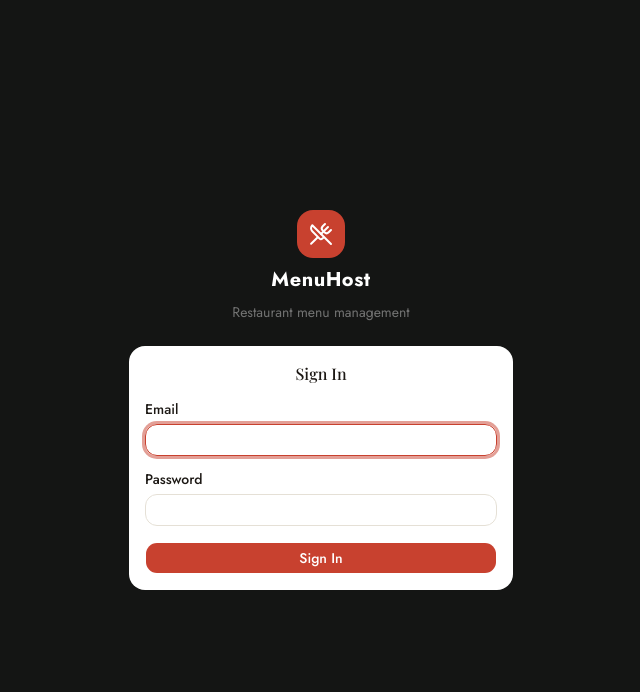
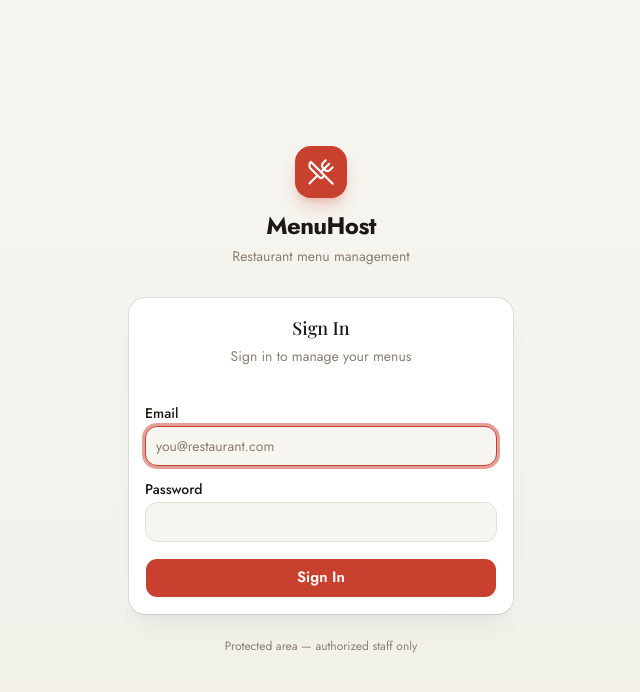
Before and after one commit to Georgesa98/restaurant-menu, a Next.js app: page /en/admin/login in a window 1280 px wide. Shown: the top 692 px of the page, without its empty margins (319-959 px from the left). Built offline with nearby package versions, Linux system fonts and the light colour scheme.

Commit message:
admin: light saas shell, login polish, nav pattern

```diff
--- a/app/[locale]/admin/login/page.tsx
+++ b/app/[locale]/admin/login/page.tsx
@@ -4,7 +4,7 @@ import { useState, FormEvent, use } from 'react';
 import { useRouter } from 'next/navigation';
 import { useTranslations } from 'next-intl';
 import { api } from '@/lib/api';
-import { Card, CardContent, CardHeader, CardTitle } from '@/components/ui/card';
+import { Card, CardContent, CardHeader, CardTitle, CardDescription } from '@/components/ui/card';
 import { Button } from '@/components/ui/button';
 import { Input } from '@/components/ui/input';
 import { Label } from '@/components/ui/label';
@@ -36,38 +36,47 @@ export default function AdminLoginPage({ params: paramsPromise }: { params: Prom
   }
 
   return (
-    <div className="min-h-dvh flex items-center justify-center px-4" style={{ background: '#141514' }}>
-      <div className="w-full max-w-sm space-y-6">
-        <div className="text-center space-y-2">
-          <div className="inline-flex items-center justify-center size-12 rounded-xl bg-primary text-primary-foreground mb-2">
-            <UtensilsCrossed className="size-6" />
+    <div className="min-h-dvh bg-gradient-to-b from-background to-muted/60 px-4 py-10">
+      <div className="mx-auto flex min-h-[calc(100dvh-5rem)] w-full max-w-sm flex-col justify-center">
+        <div className="mb-8 space-y-3 text-center">
+          <div className="mx-auto flex size-13 w-fit items-center justify-center rounded-2xl bg-primary p-3 text-primary-foreground shadow-lg shadow-primary/25">
+            <UtensilsCrossed className="size-7" strokeWidth={1.8} />
           </div>
-          <h1 className="text-xl font-bold text-white tracking-wide">MenuHost</h1>
-          <p className="text-sm text-white/40">Restaurant menu management</p>
+          <div>
+            <h1 className="text-2xl font-bold tracking-tight">MenuHost</h1>
+            <p className="mt-1 text-sm text-muted-foreground">Restaurant menu management</p>
+          </div>
         </div>
-        <Card className="w-full">
-          <CardHeader>
-            <CardTitle className="text-center text-base">{t('login')}</CardTitle>
+        <Card className="border-border/70 shadow-xl shadow-black/[0.04]">
+          <CardHeader className="pb-2 text-center">
+            <CardTitle className="text-lg">{t('login')}</CardTitle>
+            <CardDescription>Sign in to manage your menus</CardDescription>
           </CardHeader>
-          <CardContent>
+          <CardContent className="pt-4">
             <form onSubmit={handleSubmit} className="space-y-4">
               {error && (
-                <div className="rounded-lg bg-destructive/10 border border-destructive/20 px-3 py-2 text-xs text-destructive">
+                <div
+                  role="alert"
+                  className="rounded-xl border border-destructive/25 bg-destructive/[0.07] px-3.5 py-2.5 text-[13px] font-medium text-destructive"
+                >
                   {error}
                 </div>
               )}
-              <div className="space-y-2">
+              <div className="space-y-1.5">
                 <Label htmlFor="email">{t('email')}</Label>
                 <Input
                   id="email"
                   type="email"
                   value={email}
                   onChange={(e) => setEmail(e.target.value)}
+                  placeholder="you@restaurant.com"
                   required
                   autoFocus
+                  autoComplete="email"
+                  className="h-10 bg-background"
                 />
               </div>
-              <div className="space-y-2">
+              <div className="space-y-1.5">
                 <Label htmlFor="password">{t('password')}</Label>
                 <Input
                   id="password"
@@ -75,14 +84,19 @@ export default function AdminLoginPage({ params: paramsPromise }: { params: Prom
                   value={password}
                   onChange={(e) => setPassword(e.target.value)}
                   required
+                  autoComplete="current-password"
+                  className="h-10 bg-background"
                 />
               </div>
-              <Button type="submit" disabled={loading} className="w-full">
+              <Button type="submit" disabled={loading} className="h-10 w-full text-[15px] font-semibold">
                 {loading ? t('signingIn') : t('login')}
               </Button>
             </form>
           </CardContent>
         </Card>
+        <p className="mt-6 text-center text-xs text-muted-foreground">
+          Protected area — authorized staff only
+        </p>
       </div>
     </div>
   );
--- a/components/admin/admin-layout.tsx
+++ b/components/admin/admin-layout.tsx
@@ -6,6 +6,7 @@ import { Button } from '@/components/ui/button';
 import { ExportButton } from './export-button';
 import { ListTree, UtensilsCrossed, Building2, Upload, LogOut } from 'lucide-react';
 import type { ReactNode } from 'react';
+import { cn } from '@/lib/utils';
 
 const views = ['items', 'categories'] as const;
 export type AdminView = (typeof views)[number];
@@ -13,11 +14,37 @@ export type AdminView = (typeof views)[number];
 export type ExtendedView = AdminView | 'tenants' | 'import';
 
 const viewIcons: Record<string, ReactNode> = {
-  items: <UtensilsCrossed className="size-4" />,
-  categories: <ListTree className="size-4" />,
-  tenants: <Building2 className="size-4" />,
-  import: <Upload className="size-4" />,
+  items: <UtensilsCrossed className="size-[18px]" strokeWidth={1.9} />,
+  categories: <ListTree className="size-[18px]" strokeWidth={1.9} />,
+  tenants: <Building2 className="size-[18px]" strokeWidth={1.9} />,
+  import: <Upload className="size-[18px]" strokeWidth={1.9} />,
 };
+
+function NavButton({
+  active,
+  onClick,
+  children,
+}: {
+  active?: boolean;
+  onClick: () => void;
+  children: ReactNode;
+}) {
+  return (
+    <Button
+      variant="ghost"
+      size="sm"
+      onClick={onClick}
+      className={cn(
+        'h-9 w-full justify-start gap-2.5 rounded-xl px-3 text-[13.5px] font-medium',
+        active
+          ? 'bg-primary/[0.08] text-foreground hover:bg-primary/[0.12]'
+          : 'text-muted-foreground hover:bg-muted hover:text-foreground'
+      )}
+    >
+      {children}
+    </Button>
+  );
+}
 
 export function AdminLayout({
   view,
@@ -33,64 +60,67 @@ export function AdminLayout({
   const isSuper = user?.role === 'SUPER_ADMIN';
 
   return (
-    <div className="min-h-dvh flex">
-      <aside className="w-64 bg-sidebar text-sidebar-foreground flex flex-col shrink-0">
-        <div className="h-1 shrink-0 bg-amber" />
-        <div className="px-4 pt-4 pb-3">
-          <h2 className="font-bold text-sm tracking-wide">MenuHost</h2>
-          <p className="text-xs text-sidebar-foreground/50 mt-0.5 truncate">{user?.email}</p>
+    <div className="min-h-dvh bg-muted/40 lg:flex">
+      <aside className="shrink-0 border-e border-border/70 bg-card lg:sticky lg:top-0 lg:flex lg:h-dvh lg:w-64 lg:flex-col">
+        <div className="flex items-center gap-2.5 px-4 pb-4 pt-5">
+          <span className="flex size-9 items-center justify-center rounded-xl bg-primary text-primary-foreground">
+            <UtensilsCrossed className="size-[18px]" strokeWidth={2} />
+          </span>
+          <span className="min-w-0">
+            <span className="block truncate text-[15px] font-bold leading-tight tracking-tight">
+              MenuHost
+            </span>
+            <span className="block truncate text-xs text-muted-foreground">{user?.email}</span>
+          </span>
         </div>
-        <nav className="flex-1 px-2 space-y-0.5">
-          {views.map((v) => {
-            const Icon = viewIcons[v];
-            return (
-              <Button
-                key={v}
-                variant={view === v ? 'secondary' : 'ghost'}
-                size="sm"
-                onClick={() => onNavigate(v)}
-                className="w-full justify-start gap-2.5 data-[slot=button]:text-sidebar-foreground/70"
-              >
-                {Icon}
-                {t(v)}
-              </Button>
-            );
-          })}
+        <nav className="flex gap-1 overflow-x-auto px-3 pb-3 lg:flex-1 lg:flex-col lg:gap-0.5 lg:overflow-visible lg:px-2.5 lg:pb-4">
+          {views.map((v) => (
+            <NavButton key={v} active={view === v} onClick={() => onNavigate(v)}>
+              {viewIcons[v]}
+              {t(v)}
+            </NavButton>
+          ))}
           {isSuper && (
-            <Button
-              variant={view === 'tenants' ? 'secondary' : 'ghost'}
-              size="sm"
-              onClick={() => onNavigate('tenants')}
-              className="w-full justify-start gap-2.5 data-[slot=button]:text-sidebar-foreground/70"
-            >
-              <Building2 className="size-4" />
+            <NavButton active={view === 'tenants'} onClick={() => onNavigate('tenants')}>
+              <Building2 className="size-[18px]" strokeWidth={1.9} />
               Tenants
-            </Button>
+            </NavButton>
           )}
+          <span className="mx-1 hidden w-px self-stretch bg-border/70 lg:hidden" />
+          <span className="lg:hidden">
+            <NavButton active={view === 'import'} onClick={() => onNavigate('import')}>
+              <Upload className="size-[18px]" strokeWidth={1.9} />
+              Import
+            </NavButton>
+          </span>
         </nav>
-        <div className="p-2 border-t border-sidebar-border space-y-0.5">
-          <Button
-            variant="ghost"
-            size="sm"
-            onClick={() => onNavigate('import')}
-            className={`w-full justify-start gap-2.5 ${view === 'import' ? 'text-sidebar-foreground bg-sidebar-accent' : 'text-sidebar-foreground/40 hover:text-sidebar-foreground'}`}
+        <div className="hidden border-t border-border/70 p-2.5 lg:block">
+          <NavButton active={view === 'import'} onClick={() => onNavigate('import')}>
+            <Upload className="size-[18px]" strokeWidth={1.9} />
+            Import
+          </NavButton>
+          <ExportButton />
+          <button
+            onClick={signOut}
+            className="flex h-9 w-full items-center gap-2.5 rounded-xl px-3 text-[13.5px] font-medium text-muted-foreground transition-colors hover:bg-muted hover:text-foreground"
           >
-            <Upload className="size-4" />
-            Import
-          </Button>
-          <ExportButton />
-          <Button
-            variant="ghost"
-            size="sm"
-            onClick={signOut}
-            className="w-full justify-start gap-2.5 text-sidebar-foreground/40 hover:text-sidebar-foreground"
-          >
+            <LogOut className="size-[18px]" strokeWidth={1.9} />
+            {t('logout')}
+          </button>
+        </div>
+        <div className="flex items-center gap-2 border-t border-border/70 p-2.5 lg:hidden">
+          <span className="flex-1">
+            <ExportButton />
+          </span>
+          <Button variant="ghost" size="sm" onClick={signOut} className="h-9 gap-2 rounded-xl px-3">
             <LogOut className="size-4" />
             {t('logout')}
           </Button>
         </div>
       </aside>
-      <main className="flex-1 p-6 lg:p-8 overflow-auto">{children}</main>
+      <main className="min-w-0 flex-1 px-4 py-6 sm:px-6 lg:px-10 lg:py-8">
+        <div className="mx-auto w-full max-w-6xl">{children}</div>
+      </main>
     </div>
   );
 }
--- a/components/admin/export-button.tsx
+++ b/components/admin/export-button.tsx
@@ -5,6 +5,7 @@ import { api } from '@/lib/api';
 import { Button } from '@/components/ui/button';
 import { Download } from 'lucide-react';
 import { useAuth } from './auth-provider';
+import { cn } from '@/lib/utils';
 
 export function ExportButton({ className }: { className?: string }) {
   const [loading, setLoading] = useState(false);
@@ -46,9 +47,12 @@ export function ExportButton({ className }: { className?: string }) {
       size="sm"
       onClick={handleExport}
       disabled={loading}
-      className={`w-full justify-start gap-2.5 text-sidebar-foreground/40 hover:text-sidebar-foreground ${className ?? ''}`}
+      className={cn(
+        'h-9 w-full justify-start gap-2.5 rounded-xl px-3 text-[13.5px] font-medium text-muted-foreground hover:bg-muted hover:text-foreground',
+        className
+      )}
     >
-      <Download className="size-4" />
+      <Download className="size-[18px]" strokeWidth={1.9} />
       {loading ? 'Exporting...' : 'Export'}
     </Button>
   );
```
